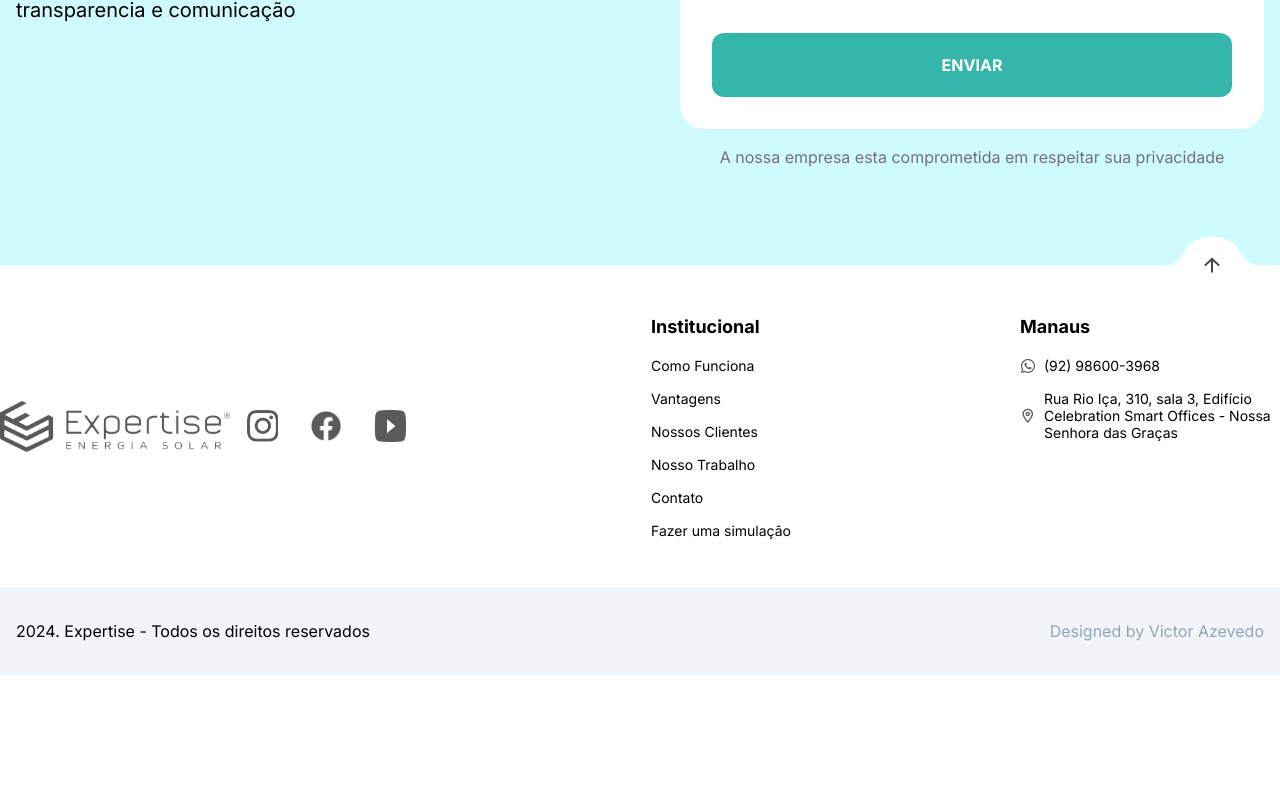
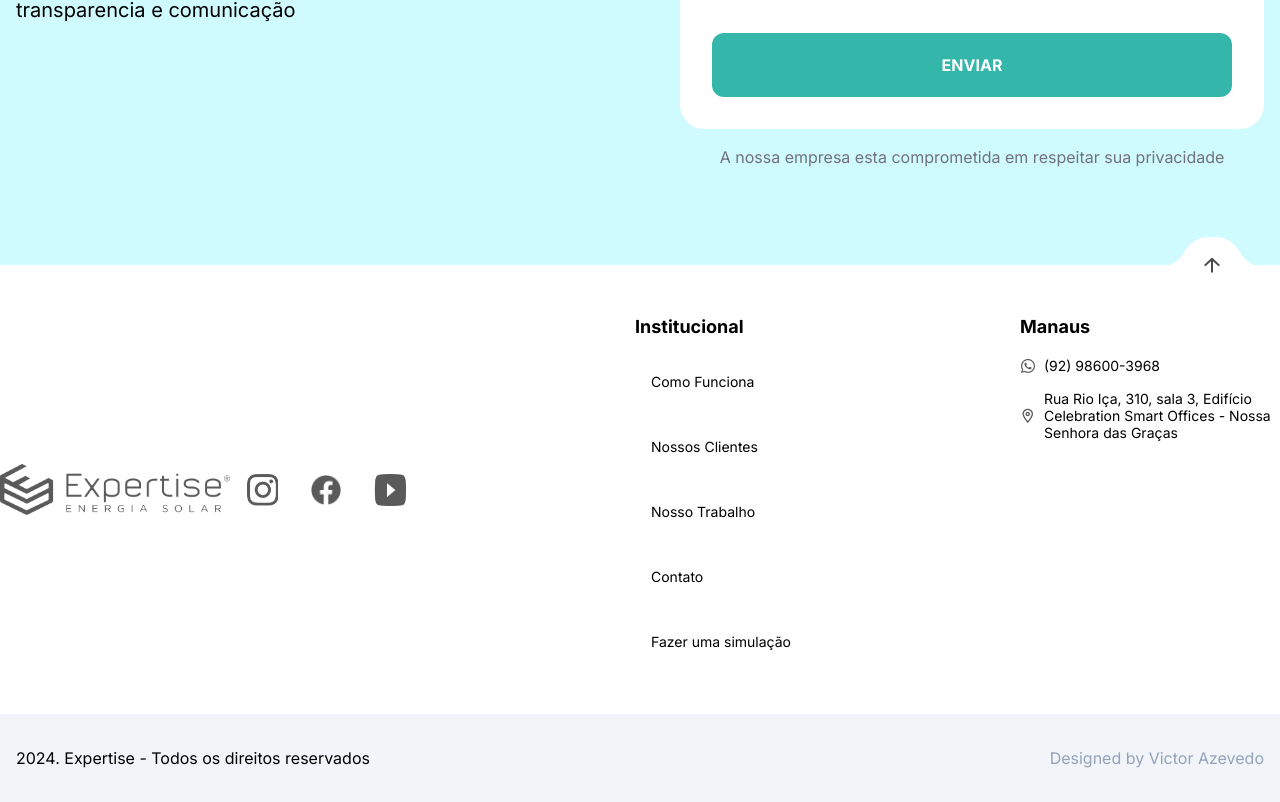
Before and after one commit to victorazesc/expertiseenergia, a Next.js app: page / in a window 1280 px wide. Shown: the part 5122-5924 px from the top of the page. Before the commit the page ends 5797 px from the top, so only its background shows below. Built offline with nearby package versions, Linux system fonts and the light colour scheme; what tailwindcss-font-inter would draw is missing.

Commit message:
fix: footer

```diff
--- a/src/components/Footer.tsx
+++ b/src/components/Footer.tsx
@@ -21,22 +21,19 @@ export function Footer() {
                     <div className="redesign__footer-location-item flex-col gap-4">
                         <span>Institucional</span>
                         <div className="redesign__footer-location-item-details">
-                            Como Funciona
+                            <a href="#how-it-works"> Como Funciona</a>
                         </div>
                         <div className="redesign__footer-location-item-details">
-                            Vantagens
+                            <a href="#our-clients">Nossos Clientes</a>
                         </div>
                         <div className="redesign__footer-location-item-details">
-                            Nossos Clientes
+                            <a href="##our-work">Nosso Trabalho</a>
                         </div>
                         <div className="redesign__footer-location-item-details">
-                            Nosso Trabalho
+                            <a href="#simulate-form">Contato</a>
                         </div>
                         <div className="redesign__footer-location-item-details">
-                            Contato
-                        </div>
-                        <div className="redesign__footer-location-item-details">
-                            Fazer uma simulação
+                            <a href="#simulate-form">Fazer uma simulação</a>
                         </div>
                     </div>
                 </div>
```
